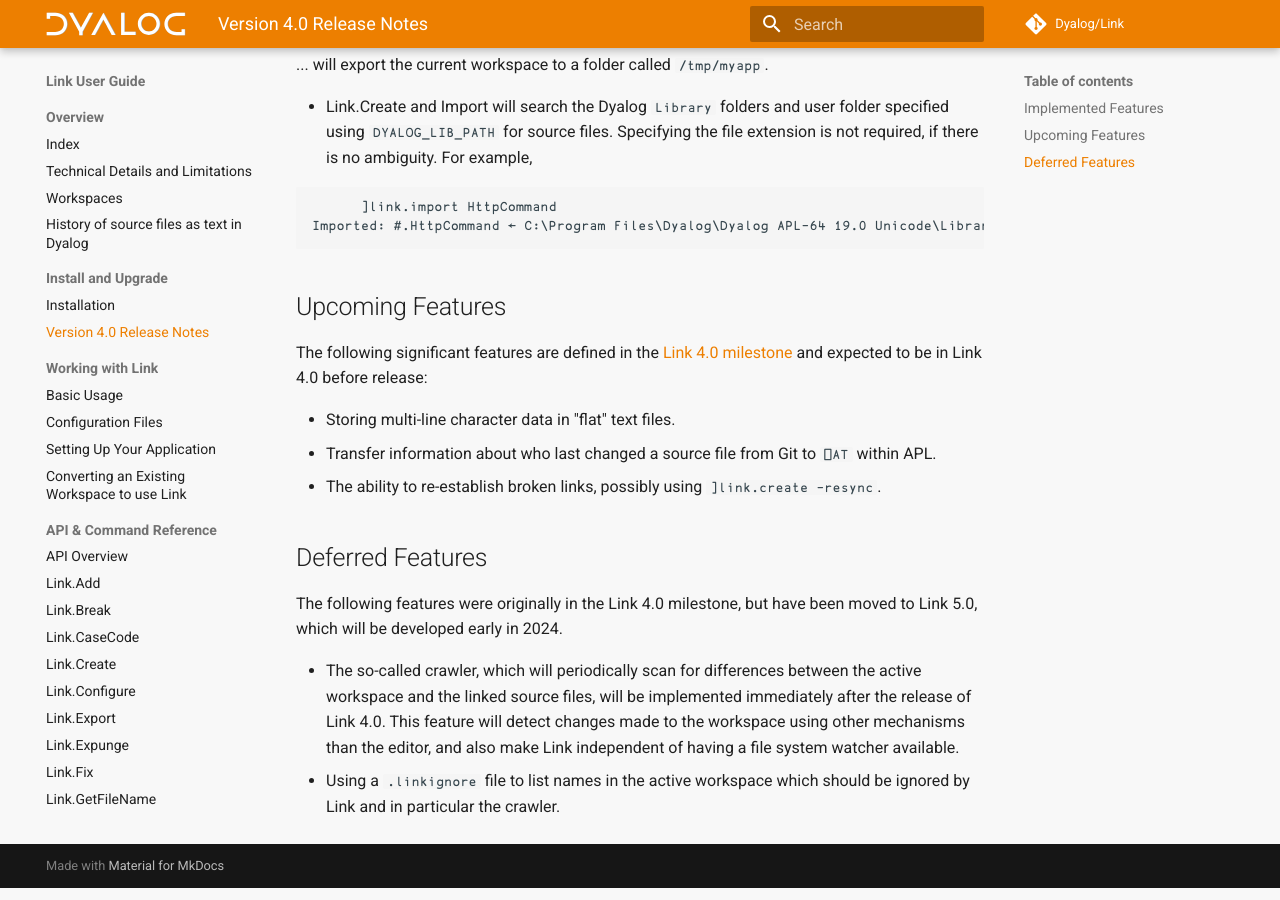
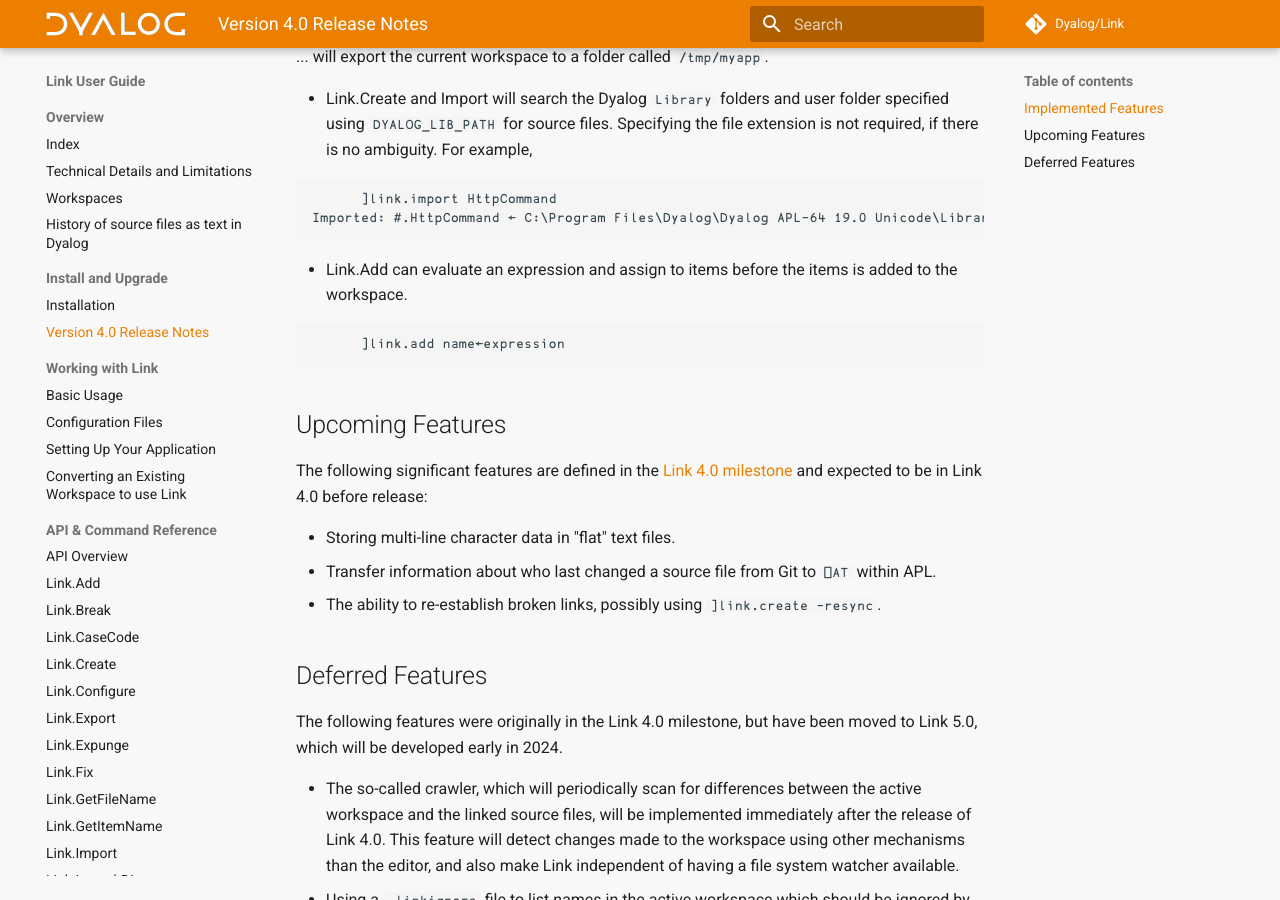
Before and after one commit to Dyalog/link, an MkDocs documentation site: the page built from docs/ReleaseNotes40.md, in a window 1280 px wide and 900 px high, scrolled down 1112 px. Built offline with MkDocs 1.6.1 and Material for MkDocs 9.7.7, drawn with Linux system fonts in a browser that asks for light colours; comment, search, counter and statistics services are not loaded.

Commit message:
Added information for ]Link.Add name<-expression

````diff
--- a/docs/ReleaseNotes40.md
+++ b/docs/ReleaseNotes40.md
@@ -15,16 +15,17 @@
 The following features have been implemented in the master branch:
 
 * [Configuration files](Usage/ConfigFiles.md):
-    - A user configuration file for recording preferences that apply to all links, for example link creation options like -watch=
-    - Directory configuration files store options that should be re-applied when the directory is subsequently linked, including stop and trace settings
-    - If you are investigating problems in Link, you can turn off error trapping within Link API functions, or receive notification in the APL session each time Link performs an action related to external files.
+  - A user configuration file for recording preferences that apply to all links, for example link creation options like -watch=
+  - Directory configuration files store options that should be re-applied when the directory is subsequently linked, including stop and trace settings
+  - If you are investigating problems in Link, you can turn off error trapping within Link API functions, or receive notification in the APL session each time Link performs an action related to external files.
 
 !!! Note
      Link.Create, Import and Export have a new switch -ignoreconfig, which allows you
      to ignore a damaged or otherwise inappropriate configuration file.
 
 * Creating a Link from single class or namespace files in addition to linking directories.
-    - Note that configuration files cannot be created for single-file links
+
+  - Note that configuration files cannot be created for single-file links
 
 * Link.Create, Import and Export will default to the current namespace if no namespace is specified. For example,
 
@@ -32,6 +33,7 @@
       )cs #
       ]link.export /tmp/myapp
 ```
+
 ... will export the current workspace to a folder called `/tmp/myapp`.
 
 * Link.Create and Import will search the Dyalog `Library` folders and user folder specified using `DYALOG_LIB_PATH` for source files. Specifying the file extension is not required, if there is no ambiguity. For example,
@@ -39,6 +41,12 @@
 ```
       ]link.import HttpCommand
 Imported: #.HttpCommand ← C:\Program Files\Dyalog\Dyalog APL-64 19.0 Unicode\Library\Conga\HttpCommand.dyalog
+```
+
+- Link.Add can evaluate an expression and assign to items before the items is added to the workspace.
+
+```
+      ]link.add name←expression
 ```
 
 ## Upcoming Features
````
